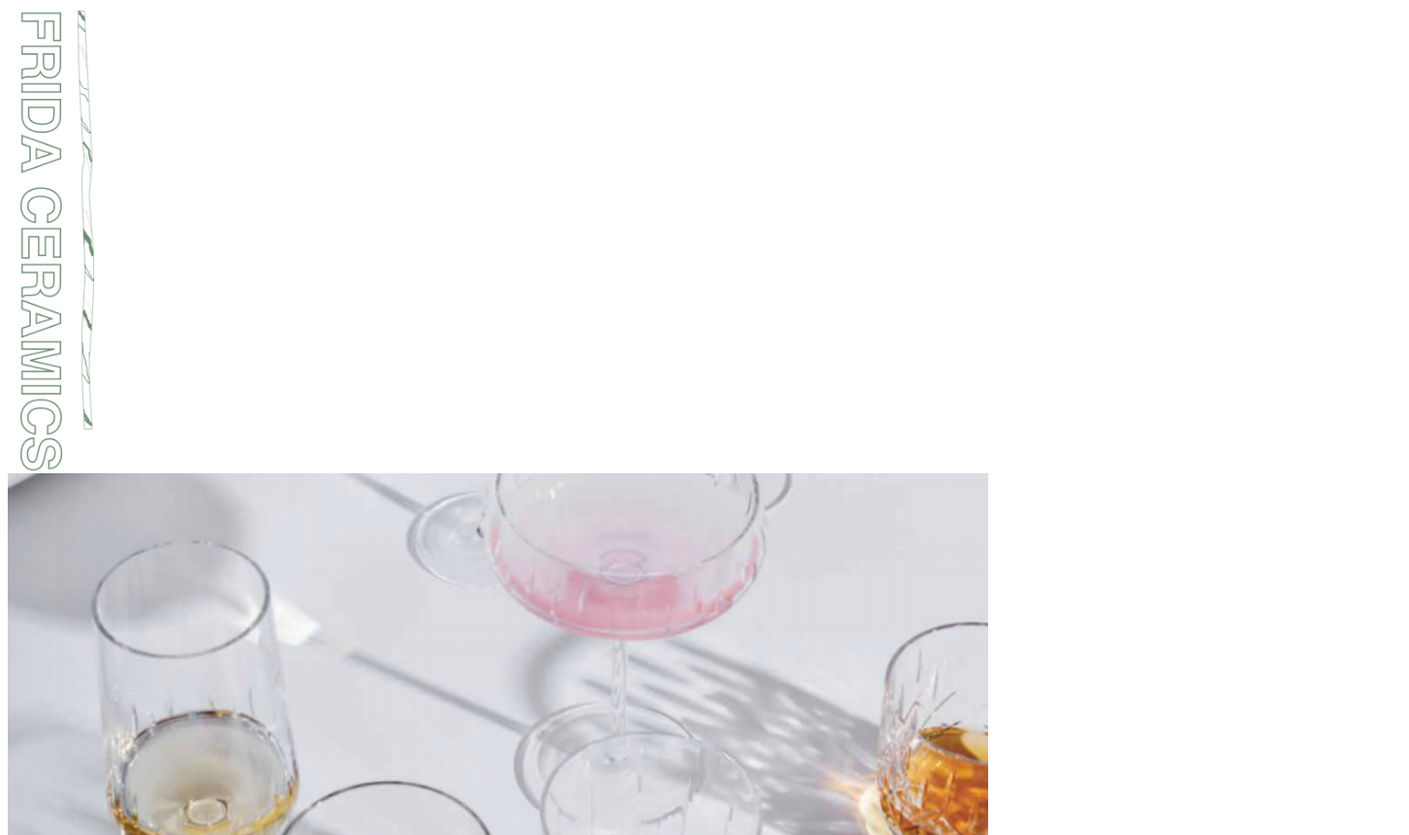
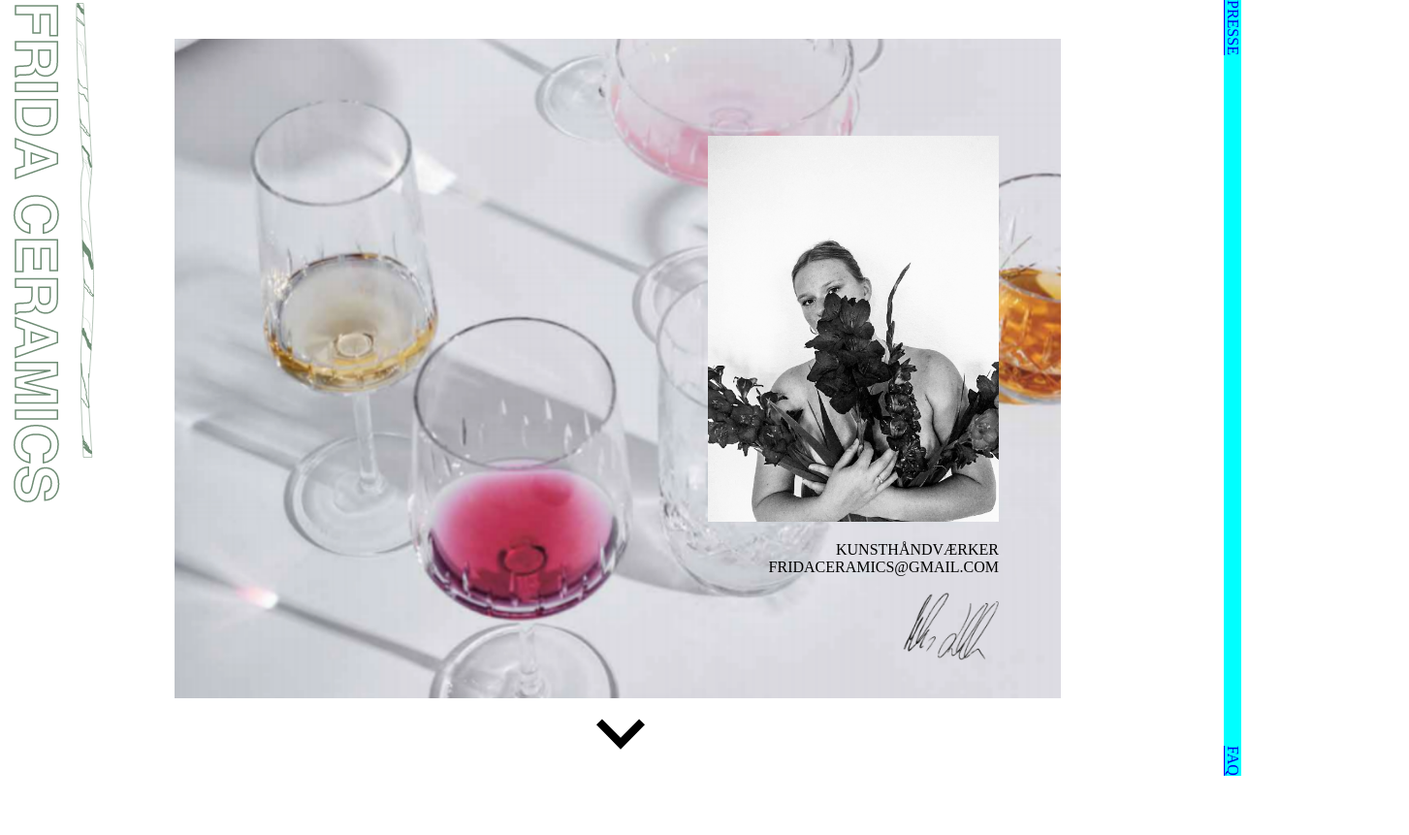
Before and after one commit to MadsGerner/FridaCeramics, a plain HTML site: page index.html in a window 1280 px wide. Shown: the top 861 px of the page at 97% size, 1453 px wide, since content can reach past the window. Drawn offline with Linux system fonts and the light colour scheme; a web font is replaced by a local one.

Commit message:
Forside web done

```diff
--- a/index.html
+++ b/index.html
@@ -11,39 +11,53 @@
 
 <body>
 
+    <header>
+        <div id="nav_wrapper">
+            <nav  id="main_nav">
+                <a href="presse.html" class="presse"> PRESSE </a>
+                <a href="faq.html" class="faq"> FAQ </a>
+            </nav>
+        </div>
+        <img class="logo" src="images/logo.png" alt="logo">
+    </header>
+
 
 
     <article id="forside">
 
-        <img class="logo" src="images/logo.png" alt="logo">
 
         <section class="intro_frida">
 
             <img class="intro_img" src="images/intro_img.png" alt="straws">
 
-
+            <div class="video_wrap">
                 <div class="intro_video">
                     <img src="images/placeholder_intro_video.png" alt="video_placeholder">
                     <!--                <video class="frida_video" src=""></video>-->
+                    <p class="intro_info"> KUNSTHÅNDVÆRKER <br> FRIDACERAMICS@GMAIL.COM </p>
+                    <img class="intro_signatur" src="images/underskrift.png" alt="signature">
+                </div>
             </div>
 
-            <p class="intro_info"> KUNSTHÅNDVÆRKER <br> FRIDACERAMICS@GMAIL.COM </p>
-            <img class="intro_signatur" src="images/underskrift.png" alt="signature">
 
         </section>
 
-        <header>
-            <nav>
-                <a href="presse.html" class="presse"> PRESSE </a>
-                <a href="faq.html" class="faq"> FAQ </a>
-            </nav>
-        </header>
+
 
         <div class="pil">
-            <img src="" alt="">
+            <img src="images/pil.svg" alt="pil">
         </div>
 
     </article>
+
+
+
+    <section class="test_images">
+        <img id="test_image" src="" alt="">
+    </section>
+
+
+<!--
 
 
     <nav id="onepage_nav">
@@ -174,6 +188,7 @@ LOREM IPSUMLOREM IPSUMLOREM </p>
             <img src="" alt="">
         </a>
     </footer>
+-->
 
 
 
--- a/style.css
+++ b/style.css
@@ -1,31 +1,100 @@
 * {
     box-sizing: border-box;
+}
+
+body {
+    margin: 0;
+    position: relative;
+    width: 100vw;
+}
+
+article {
+    padding: 0 100px;
 }
 
 /* INDEX STYLING */
 
 
-/* FORSIDE */
+
+
+/* FORSIDE MEDIA QURIES */
+
+@media only screen and (min-width: 750px) {
+    header {
+        width: 100vw;
+        height: 40px;
+        position: relative;
+    }
+
+    #nav_wrapper {
+        height: 100vh;
+        background-color: aqua;
+        writing-mode: vertical-lr;
+        position: fixed;
+        right: 0;
+    }
+
+    #main_nav {
+        display: flex;
+        justify-content: space-between;
+    }
+
+    .logo {
+        position: fixed;
+    }
 
     #forside {
         width: 100%;
-    display: grid;
-    grid-template-columns: 3fr;
-}
-
-.logo {
-    height: 60vh;
+        height: 100vh;
     }
 
     .intro_img {
-    width: 80%;
+        height: 85vh;
+        margin-left: 80px;
+    }
+
+    .intro_frida {
+        position: relative;
+        width: 100%;
+    }
+
+    .intro_video {
+        position: absolute;
+        right: 150px;
+        top: 100px;
+
     }
 
     .intro_video img {
-    width: 30%;
+        width: 300px;
+    }
+
+    .intro_info {
+        text-align: right;
+    }
+
+    .intro_video img:last-of-type {
+        width: 100px;
+        float: right;
+    }
+
+    .pil {
+        width: 100%;
+        display: flex;
+        justify-content: center;
+        margin-top: 8px;
+    }
+
+    .pil img {
+        width: 50px;
     }
 
 
+    .test_images img {
+        width: 400px;
+    }
+
+}
 
 
 /* ONEPAGE NAV */
```
Also changed, not shown: script.js (+20 -0 lines), images/pil.svg (added). Lines whose indentation alone changed are shown as unchanged.
